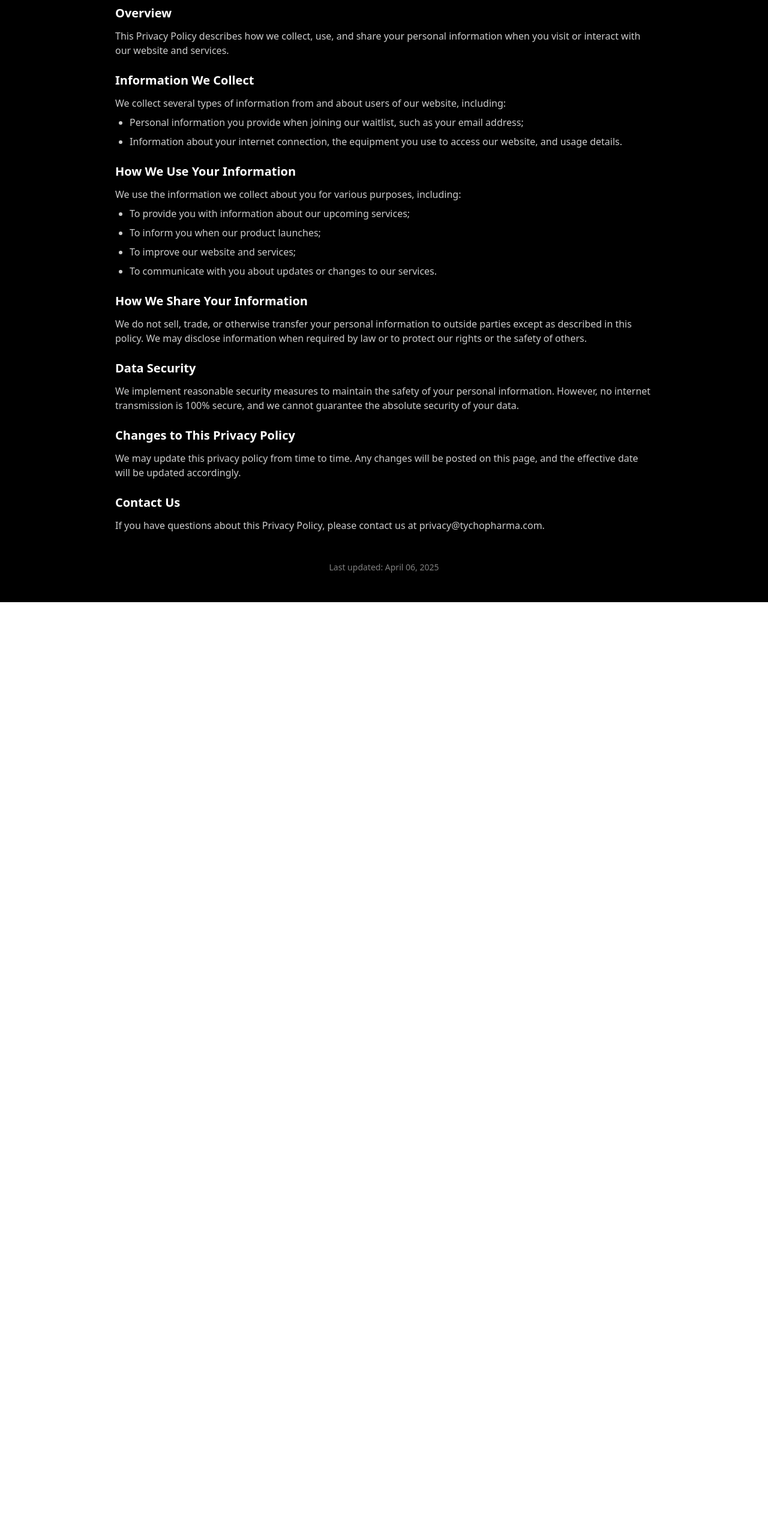
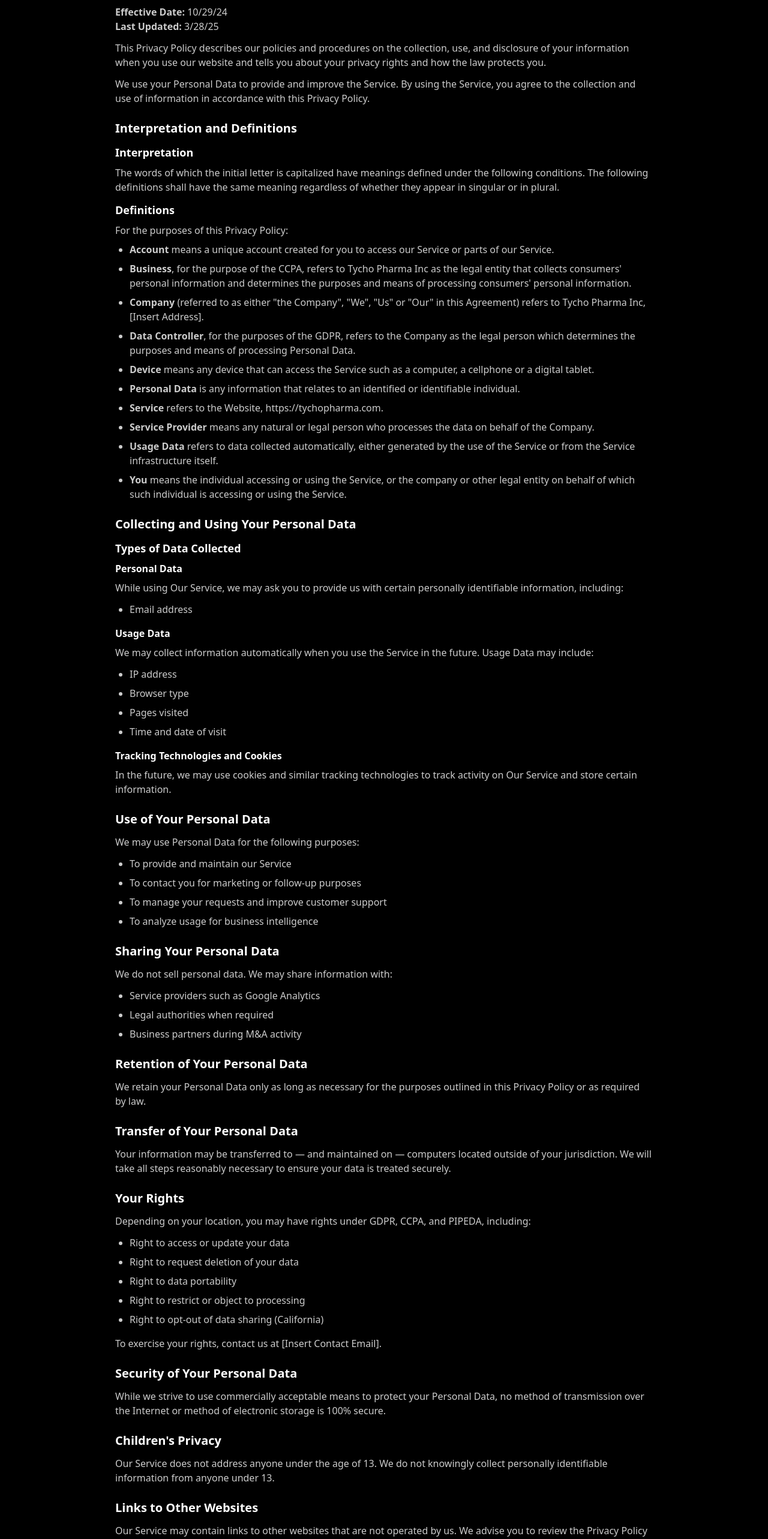
Before and after one commit to bentycho/stealthy-waitlist-haven, a React (Vite) app: page /privacy in a window 1280 px wide. Shown: the part 180-2746 px from the top of the page at 60% size. Before the commit the page ends 1184 px from the top, so only its background shows below. Built offline with nearby package versions, Linux system fonts and the light colour scheme.

Commit message:
Update Privacy Policy
Replace the existing privacy policy with the new one provided in the prompt.

```diff
--- a/src/pages/PrivacyPolicy.tsx
+++ b/src/pages/PrivacyPolicy.tsx
@@ -18,70 +18,168 @@ const PrivacyPolicy = () => {
           <h1 className="text-3xl font-bold mb-8">Privacy Policy</h1>
 
           <div className="space-y-6 text-white/80">
-            <section>
-              <h2 className="text-xl font-semibold mb-3 text-white">Overview</h2>
+            <section className="mb-6">
+              <p className="mb-3">
+                <strong>Effective Date:</strong> 10/29/24<br />
+                <strong>Last Updated:</strong> 3/28/25
+              </p>
               <p>
-                This Privacy Policy describes how we collect, use, and share your personal information
-                when you visit or interact with our website and services.
+                This Privacy Policy describes our policies and procedures on the collection, use, and disclosure of your information when you use our website and tells you about your privacy rights and how the law protects you.
+              </p>
+              <p className="mt-3">
+                We use your Personal Data to provide and improve the Service. By using the Service, you agree to the collection and use of information in accordance with this Privacy Policy.
               </p>
             </section>
 
             <section>
-              <h2 className="text-xl font-semibold mb-3 text-white">Information We Collect</h2>
-              <p>We collect several types of information from and about users of our website, including:</p>
+              <h2 className="text-xl font-semibold mb-3 text-white">Interpretation and Definitions</h2>
+              <h3 className="text-lg font-semibold mb-2 text-white">Interpretation</h3>
+              <p className="mb-3">
+                The words of which the initial letter is capitalized have meanings defined under the following conditions. The following definitions shall have the same meaning regardless of whether they appear in singular or in plural.
+              </p>
+
+              <h3 className="text-lg font-semibold mb-2 text-white">Definitions</h3>
+              <p>For the purposes of this Privacy Policy:</p>
               <ul className="list-disc pl-6 mt-2 space-y-2">
-                <li>Personal information you provide when joining our waitlist, such as your email address;</li>
-                <li>Information about your internet connection, the equipment you use to access our website, and usage details.</li>
+                <li><strong>Account</strong> means a unique account created for you to access our Service or parts of our Service.</li>
+                <li><strong>Business</strong>, for the purpose of the CCPA, refers to Tycho Pharma Inc as the legal entity that collects consumers' personal information and determines the purposes and means of processing consumers' personal information.</li>
+                <li><strong>Company</strong> (referred to as either "the Company", "We", "Us" or "Our" in this Agreement) refers to Tycho Pharma Inc, [Insert Address].</li>
+                <li><strong>Data Controller</strong>, for the purposes of the GDPR, refers to the Company as the legal person which determines the purposes and means of processing Personal Data.</li>
+                <li><strong>Device</strong> means any device that can access the Service such as a computer, a cellphone or a digital tablet.</li>
+                <li><strong>Personal Data</strong> is any information that relates to an identified or identifiable individual.</li>
+                <li><strong>Service</strong> refers to the Website, https://tychopharma.com.</li>
+                <li><strong>Service Provider</strong> means any natural or legal person who processes the data on behalf of the Company.</li>
+                <li><strong>Usage Data</strong> refers to data collected automatically, either generated by the use of the Service or from the Service infrastructure itself.</li>
+                <li><strong>You</strong> means the individual accessing or using the Service, or the company or other legal entity on behalf of which such individual is accessing or using the Service.</li>
               </ul>
             </section>
 
             <section>
-              <h2 className="text-xl font-semibold mb-3 text-white">How We Use Your Information</h2>
-              <p>We use the information we collect about you for various purposes, including:</p>
-              <ul className="list-disc pl-6 mt-2 space-y-2">
-                <li>To provide you with information about our upcoming services;</li>
-                <li>To inform you when our product launches;</li>
-                <li>To improve our website and services;</li>
-                <li>To communicate with you about updates or changes to our services.</li>
+              <h2 className="text-xl font-semibold mb-3 text-white">Collecting and Using Your Personal Data</h2>
+              <h3 className="text-lg font-semibold mb-2 text-white">Types of Data Collected</h3>
+
+              <h4 className="font-semibold mb-2 text-white">Personal Data</h4>
+              <p className="mb-3">
+                While using Our Service, we may ask you to provide us with certain personally identifiable information, including:
+              </p>
+              <ul className="list-disc pl-6 mt-2 mb-4 space-y-2">
+                <li>Email address</li>
+              </ul>
+
+              <h4 className="font-semibold mb-2 text-white">Usage Data</h4>
+              <p className="mb-3">
+                We may collect information automatically when you use the Service in the future. Usage Data may include:
+              </p>
+              <ul className="list-disc pl-6 mt-2 mb-4 space-y-2">
+                <li>IP address</li>
+                <li>Browser type</li>
+                <li>Pages visited</li>
+                <li>Time and date of visit</li>
+              </ul>
+
+              <h4 className="font-semibold mb-2 text-white">Tracking Technologies and Cookies</h4>
+              <p className="mb-3">
+                In the future, we may use cookies and similar tracking technologies to track activity on Our Service and store certain information.
+              </p>
+            </section>
+
+            <section>
+              <h2 className="text-xl font-semibold mb-3 text-white">Use of Your Personal Data</h2>
+              <p className="mb-3">
+                We may use Personal Data for the following purposes:
+              </p>
+              <ul className="list-disc pl-6 mt-2 mb-4 space-y-2">
+                <li>To provide and maintain our Service</li>
+                <li>To contact you for marketing or follow-up purposes</li>
+                <li>To manage your requests and improve customer support</li>
+                <li>To analyze usage for business intelligence</li>
               </ul>
             </section>
 
             <section>
-              <h2 className="text-xl font-semibold mb-3 text-white">How We Share Your Information</h2>
-              <p>
-                We do not sell, trade, or otherwise transfer your personal information to outside parties
-                except as described in this policy. We may disclose information when required by law or to
-                protect our rights or the safety of others.
+              <h2 className="text-xl font-semibold mb-3 text-white">Sharing Your Personal Data</h2>
+              <p className="mb-3">
+                We do not sell personal data. We may share information with:
+              </p>
+              <ul className="list-disc pl-6 mt-2 mb-4 space-y-2">
+                <li>Service providers such as Google Analytics</li>
+                <li>Legal authorities when required</li>
+                <li>Business partners during M&A activity</li>
+              </ul>
+            </section>
+
+            <section>
+              <h2 className="text-xl font-semibold mb-3 text-white">Retention of Your Personal Data</h2>
+              <p className="mb-3">
+                We retain your Personal Data only as long as necessary for the purposes outlined in this Privacy Policy or as required by law.
               </p>
             </section>
 
             <section>
-              <h2 className="text-xl font-semibold mb-3 text-white">Data Security</h2>
-              <p>
-                We implement reasonable security measures to maintain the safety of your personal information.
-                However, no internet transmission is 100% secure, and we cannot guarantee the absolute security
-                of your data.
+              <h2 className="text-xl font-semibold mb-3 text-white">Transfer of Your Personal Data</h2>
+              <p className="mb-3">
+                Your information may be transferred to — and maintained on — computers located outside of your jurisdiction. We will take all steps reasonably necessary to ensure your data is treated securely.
               </p>
             </section>
 
             <section>
-              <h2 className="text-xl font-semibold mb-3 text-white">Changes to This Privacy Policy</h2>
-              <p>
-                We may update this privacy policy from time to time. Any changes will be posted on this page,
-                and the effective date will be updated accordingly.
+              <h2 className="text-xl font-semibold mb-3 text-white">Your Rights</h2>
+              <p className="mb-3">
+                Depending on your location, you may have rights under GDPR, CCPA, and PIPEDA, including:
+              </p>
+              <ul className="list-disc pl-6 mt-2 mb-4 space-y-2">
+                <li>Right to access or update your data</li>
+                <li>Right to request deletion of your data</li>
+                <li>Right to data portability</li>
+                <li>Right to restrict or object to processing</li>
+                <li>Right to opt-out of data sharing (California)</li>
+              </ul>
+              <p className="mb-3">
+                To exercise your rights, contact us at [Insert Contact Email].
+              </p>
+            </section>
+
+            <section>
+              <h2 className="text-xl font-semibold mb-3 text-white">Security of Your Personal Data</h2>
+              <p className="mb-3">
+                While we strive to use commercially acceptable means to protect your Personal Data, no method of transmission over the Internet or method of electronic storage is 100% secure.
+              </p>
+            </section>
+
+            <section>
+              <h2 className="text-xl font-semibold mb-3 text-white">Children's Privacy</h2>
+              <p className="mb-3">
+                Our Service does not address anyone under the age of 13. We do not knowingly collect personally identifiable information from anyone under 13.
+              </p>
+            </section>
+
+            <section>
+              <h2 className="text-xl font-semibold mb-3 text-white">Links to Other Websites</h2>
+              <p className="mb-3">
+                Our Service may contain links to other websites that are not operated by us. We advise you to review the Privacy Policy of every site you visit.
+              </p>
+            </section>
+
+            <section>
+              <h2 className="text-xl font-semibold mb-3 text-white">Changes to this Privacy Policy</h2>
+              <p className="mb-3">
+                We may update Our Privacy Policy from time to time. Changes will be posted with an updated "Last Updated" date. Continued use of our Service after any updates constitutes your acceptance of the new terms.
               </p>
             </section>
 
             <section>
               <h2 className="text-xl font-semibold mb-3 text-white">Contact Us</h2>
-              <p>
-                If you have questions about this Privacy Policy, please contact us at privacy@tychopharma.com.
+              <p className="mb-3">
+                If you have any questions about this Privacy Policy, you can contact us:
               </p>
+              <ul className="list-disc pl-6 mt-2 mb-4">
+                <li>By visiting this page on our website: <a href="https://tychopharma.com" className="text-blue-400 hover:underline">https://tychopharma.com</a></li>
+              </ul>
             </section>
           </div>
 
           <div className="mt-12 text-sm text-white/50 text-center">
-            Last updated: April 06, 2025
+            Last updated: March 28, 2025
           </div>
         </div>
       </div>
```
